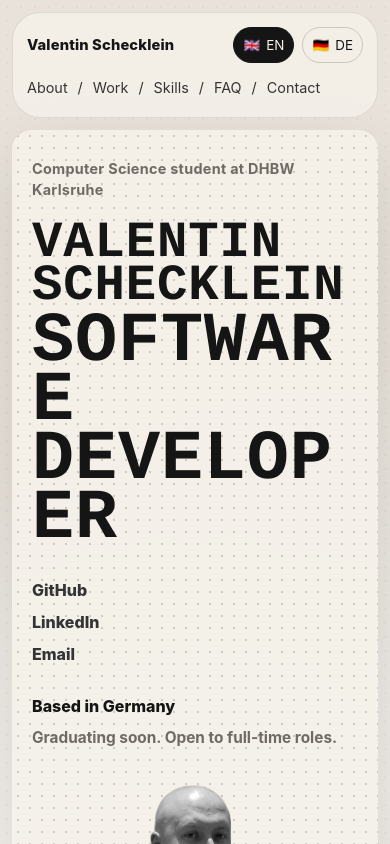
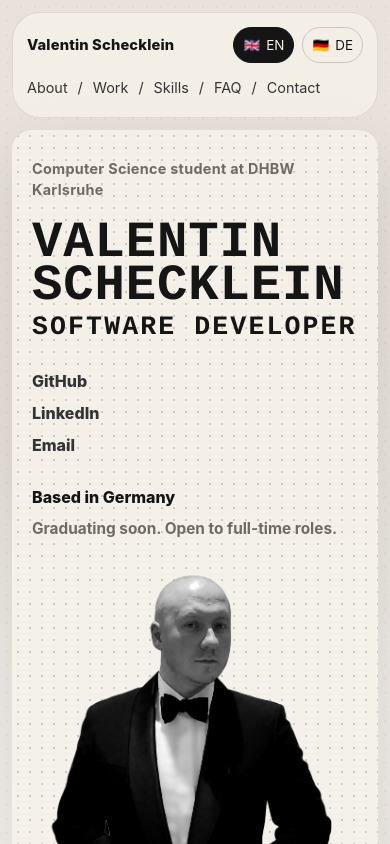
Before and after one commit to herzblutnord/valentin-dev-portfolio, a Nuxt app in the folder nuxt-app/: page / in a window 390 px wide. Shown: the top 844 px of the page. Built offline with nearby package versions, Linux system fonts and the light colour scheme.

Commit message:
put some stuff together tm 2

```diff
--- a/nuxt-app/app/assets/css/main.css
+++ b/nuxt-app/app/assets/css/main.css
@@ -237,7 +237,9 @@ img {
 }
 
 .hero-title span:last-child {
-  font-size: clamp(5.3rem, 7.55vw, 8.45rem);
+  font-size: clamp(1.8rem, 3.2vw, 3.6rem);
+  line-height: 1;
+  letter-spacing: 0.08em;
 }
 
 .hero-links {
@@ -729,7 +731,7 @@ img {
   }
 
   .hero-title span:last-child {
-    font-size: clamp(3.8rem, 13vw, 8rem);
+    font-size: clamp(1.6rem, 6.2vw, 3.8rem);
   }
 
   .hero-links,
@@ -828,7 +830,7 @@ img {
   }
 
   .hero-title span:last-child {
-    font-size: clamp(3.1rem, 18vw, 5.4rem);
+    font-size: clamp(1.25rem, 6.8vw, 2.4rem);
   }
 
   .hero-portrait {
--- a/nuxt-app/app/pages/index.vue
+++ b/nuxt-app/app/pages/index.vue
@@ -398,7 +398,7 @@ useHead(() => ({
         <div class="profile-visual-label">
           {{ t.hero.role }}
         </div>
-        <img src="/img/smoking4.png" alt="">
+        <img src="/img/profilbild2.png" alt="">
       </div>
 
       <div class="profile-stats" aria-label="Profile highlights">
```
Also changed, not shown: nuxt-app/public/img/profilbild.png (added), nuxt-app/public/img/profilbild2.png (added).
